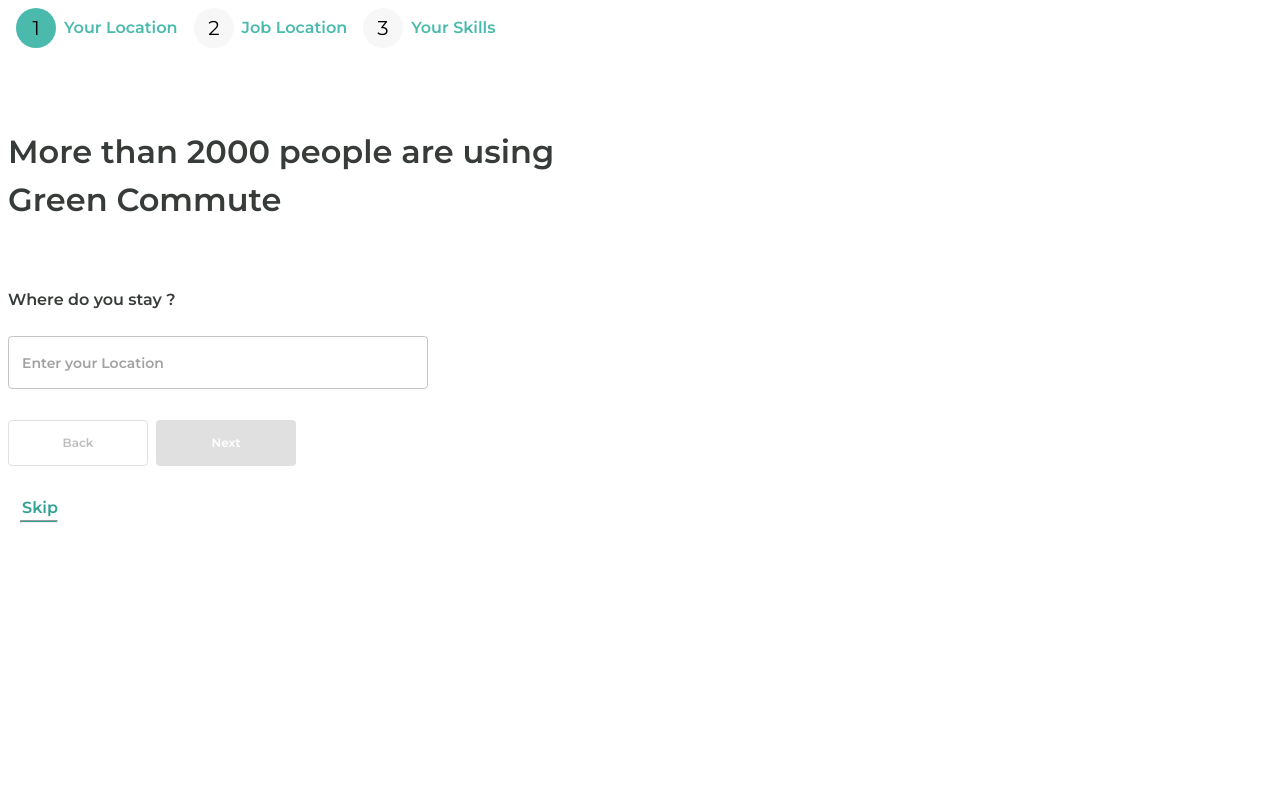
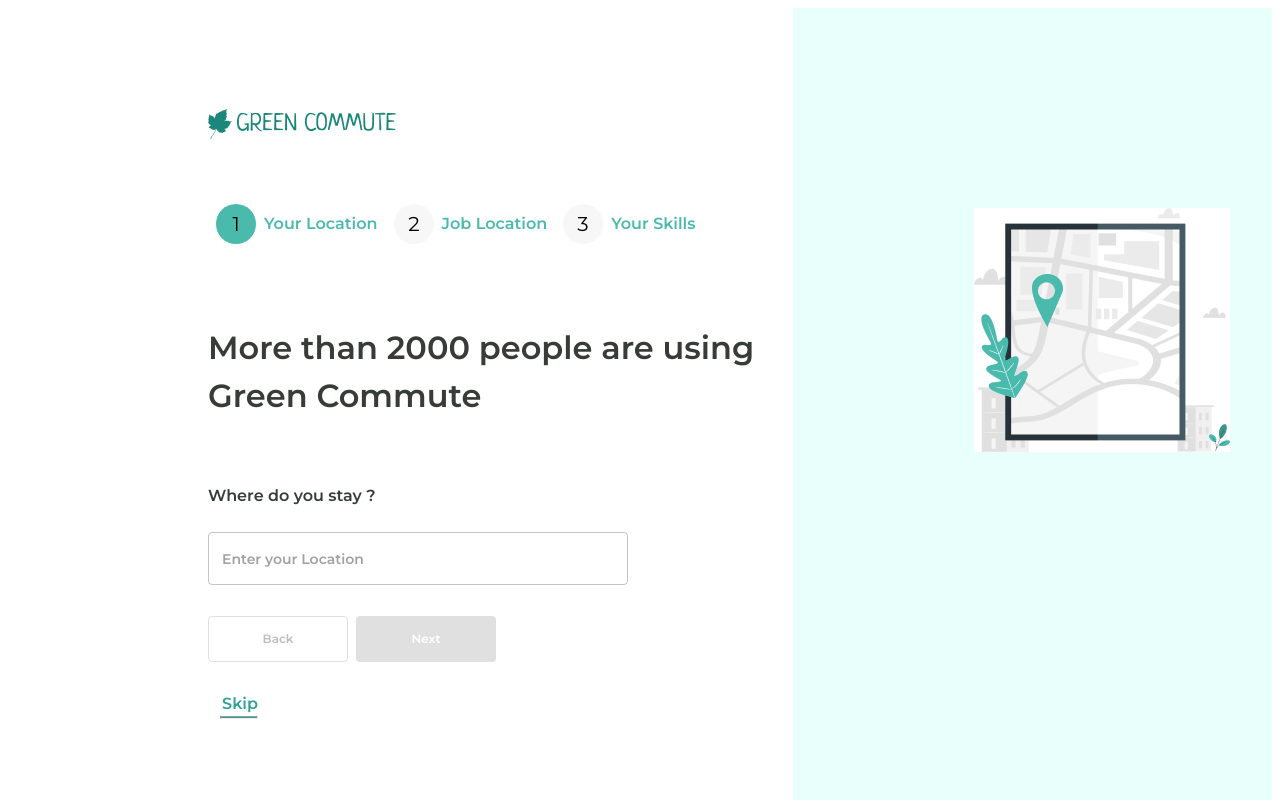
Before and after one commit to malyadr/bc38, a React app: page / in a window 1280 px wide. Shown: the top 800 px of the page. Built offline with nearby package versions, Linux system fonts and the light colour scheme.

Commit message:
added aqi module

```diff
--- a/src/components/molecules/AQIIndicator/index.tsx
+++ b/src/components/molecules/AQIIndicator/index.tsx
@@ -2,52 +2,64 @@
 import { Container, Typography } from '@mui/material'
 import Box from '@mui/material/Box'
 import React, { useEffect, useState } from 'react'
-import Logo from '../../../../public/assets/images/AirQualityIndex.svg'
-import { makeStyles } from '@mui/styles';
+import Logo from '../../../../public/assets/images/AQI.png'
+import { makeStyles } from '@mui/styles'
 
 const useStyles = makeStyles({
     index: {
-        width:'100%',
-        height:'100%',
-        lineHeight:'48px',
-        fontWeight:'800',
-        position:'absolute',
-        top:'0px',
-        align:'center',
-        display:'flex',
-        alignItems:'center',
-        justifyContent:'center'
-
-    }
+        width: '100%',
+        height: '100%',
+        lineHeight: '48px',
+        fontWeight: '800',
+        position: 'absolute',
+        top: '0px',
+        align: 'center',
+        display: 'flex',
+        alignItems: 'center',
+        justifyContent: 'center',
+    },
 })
 
 interface Props {
-    index?: string;
-   size: "small" | "large";
+    index?: string
+    size: 'small' | 'large'
 }
 
-const AqiIndicator = ({index, size}: Props) => {
-    const classes = useStyles();
-    const [width, setWidth] = useState<string>();
-    const [height, setHeight] = useState<string>();
+const AqiIndicator = ({ index, size }: Props) => {
+    const classes = useStyles()
+    const [width, setWidth] = useState<string>()
+    const [height, setHeight] = useState<string>()
     useEffect(() => {
-        if (size === "large") {
-            setWidth("242px")
-            setHeight("240px")
+        if (size === 'large') {
+            setWidth('242px')
+            setHeight('240px')
         } else {
-            setWidth("173px");
-            setHeight("173px");
+            setWidth('173px')
+            setHeight('173px')
         }
     }, [size])
     return (
         <>
-
-                <Box sx={{maxWidth: {width}, height:{height}, position:'relative' }}>
-                    <Box component="img" src={Logo} sx={{width:'100%', height:{height}}} />
-                    <Typography color="alpha600.main" sx={{ fontSize:'48px' }} className={classes.index}>
-                        {index}
-                    </Typography>
-                </Box>
+            <Box
+                sx={{
+                    maxWidth: { width },
+                    height: { height },
+                    position: 'relative',
+                }}
+            >
+                <Box
+                    component="img"
+                    src={Logo}
+                    sx={{ width: '100%', height: { height } }}
+                />
+                <Typography
+                    color="alpha600.main"
+                    sx={{ fontSize: '48px' }}
+                    className={classes.index}
+                >
+                    {index}
+                </Typography>
+            </Box>
         </>
     )
 }
--- /dev/null
+++ b/src/components/organisms/AQI/index.tsx
@@ -0,0 +1,66 @@
+import { Box } from '@mui/system'
+import React from 'react'
+import AqiIndicator from '../../molecules/AQIIndicator'
+import currentLocation from '../../../../public/assets/images/Group 10.jpg'
+import jobLocation from '../../../../public/assets/images/Group 105.jpg'
+import skills from '../../../../public/assets/images/Group 72.jpg'
+import { Typography } from '@mui/material'
+import theme from '../../../theme/customTheme'
+import { AQI_TITLE } from '../../../constants/constants'
+
+export const AQI = ({ details, step }: any) => {
+    return (
+        <Box
+            style={{
+                marginLeft: '181px',
+            }}
+        >
+            {details.length != 0 && step != 2 ? (
+                details.map((d: any) => (
+                    <Box key={d.id} sx={{ display: 'flex' }}>
+                        <AqiIndicator
+                            index={Math.floor(Math.random() * 1000).toString()}
+                            size={step == 0 ? 'large' : 'small'}
+                        ></AqiIndicator>
+                        {step == 1 && (
+                            <Typography
+                                variant="h2"
+                                color={theme.palette.gammaAccent2.main}
+                                sx={{ marginTop: '50px', marginLeft: '20px' }}
+                            >
+                                {d}
+                            </Typography>
+                        )}
+                    </Box>
+                ))
+            ) : details.length != 0 && step == 2 ? (
+                <AqiIndicator
+                    index={Math.floor(Math.random() * 10).toString()}
+                    size={step == 0 ? 'large' : 'small'}
+                ></AqiIndicator>
+            ) : (
+                <img
+                    src={
+                        step == 0
+                            ? currentLocation
+                            : step == 1
+                            ? jobLocation
+                            : skills
+                    }
+                />
+            )}
+            {details.length != 0 && (
+                <Typography
+                    variant="h2"
+                    sx={{
+                        marginTop: '40px',
+                        width: '369px',
+                        color: theme.palette.betaHigh.main,
+                    }}
+                >
+                    {step == 2 ? 'Jobs found in Hyderabad & Mumbai' : AQI_TITLE}
+                </Typography>
+            )}
+        </Box>
+    )
+}
--- a/src/components/organisms/progressStepper/index.tsx
+++ b/src/components/organisms/progressStepper/index.tsx
@@ -19,8 +19,12 @@
     STEPPER_TWO_OPTIONS,
 } from '../../../constants/constants'
 import { STEPS, STEPPER } from '../../../constants/constants'
+import { AQI } from '../AQI'
+import logo from '../../../../public/assets/images/logo.png'
+// import { useNavigate } from 'react-router-dom'
 
 export const ProgressStepper = ({ additional, setAdditional }: any) => {
+    // const navigate = useNavigate()
     const [activeStep, setActiveStep] = React.useState(0)
     const [title, setTitle] = React.useState(STEPPER[0])
 
@@ -56,6 +60,10 @@
         } else {
             setTitle(STEPPER[2])
         }
+
+        console.log(location)
+        console.log(jobLocation)
+        console.log(mySkills)
     }
 
     const handleBackTitle = () => {
@@ -118,7 +126,9 @@
     }
 
     return (
-        <Box sx={{ width: '100%' }}>
+        <Box sx={{ display: 'flex' }}>
+            <Box sx={{ width: '55%', marginLeft: '200px', marginTop: '100px' }}>
+                <Box component="img" src={logo} sx={{ marginBottom: '64px' }} />
                 <Stepper activeStep={activeStep} connector={null}>
                     {STEPS.map((label) => {
                         return (
@@ -157,7 +167,7 @@
 
                 <Box style={{ position: 'relative' }}>
                     <Box sx={{ position: 'absolute' }}>
-                    <Box component="div" style={{}}></Box>
+                        <Box component="div"></Box>
                         <Box
                             style={{
                                 width: '650px',
@@ -170,19 +180,16 @@
                             </Typography>
                         </Box>
                         <Box>
-                        <Typography variant="subtitle1" color="betaHigh.main">
+                            <Typography
+                                variant="subtitle1"
+                                color="betaHigh.main"
+                            >
                                 {title}
                             </Typography>
-                        <Box sx={{ marginTop: '24px', marginBottom: '52px' }}>
-                            {activeStep == 0 ? (
-                                inputChip(0)
-                            ) : activeStep == 1 ? (
-                                inputChip(1)
-                            ) : activeStep == 2 ? (
-                                inputChip(2)
-                            ) : (
-                                <></>
-                            )}
+                            <Box
+                                sx={{ marginTop: '24px', marginBottom: '52px' }}
+                            >
+                                {inputChip(activeStep)}
                             </Box>
                         </Box>
                         <Box
@@ -241,15 +248,45 @@
                             }}
                             variant="contained"
                             disabled={activeStep === 3 || location.length == 0}
-                        onClick={handleNext}
+                            onClick={
+                                activeStep < 2
+                                    ? handleNext
+                                    : () => {
+                                          //   navigate('/findjobs')
+                                      }
+                            }
                             color="alpha300"
                         >
-                        <Typography variant="caption1" color="gammaWhite.main">
+                            <Typography
+                                variant="caption1"
+                                color="gammaWhite.main"
+                            >
                                 {NEXT}
                             </Typography>
                         </Button>
                     </Box>
                 </Box>
             </Box>
+            <Box
+                sx={{
+                    backgroundColor: theme.palette.gammaColor1.main,
+                    width: '45%',
+                    height: '100vh',
+                    display: 'flex',
+                    paddingTop: '200px',
+                }}
+            >
+                <AQI
+                    details={
+                        activeStep == 0
+                            ? location
+                            : activeStep == 1
+                            ? jobLocation
+                            : mySkills
+                    }
+                    step={activeStep}
+                ></AQI>
+            </Box>
+        </Box>
     )
 }
--- a/src/constants/constants.tsx
+++ b/src/constants/constants.tsx
@@ -92,3 +92,5 @@
     'Enter your job location',
     'Enter your skills',
 ]
+
+export const AQI_TITLE = 'Real Time Air Quality Index(AQI) in this location'
```
Also changed, not shown: public/assets/images/AQI.png (added), public/assets/images/logo.png (added). Lines whose indentation alone changed are shown as unchanged.
